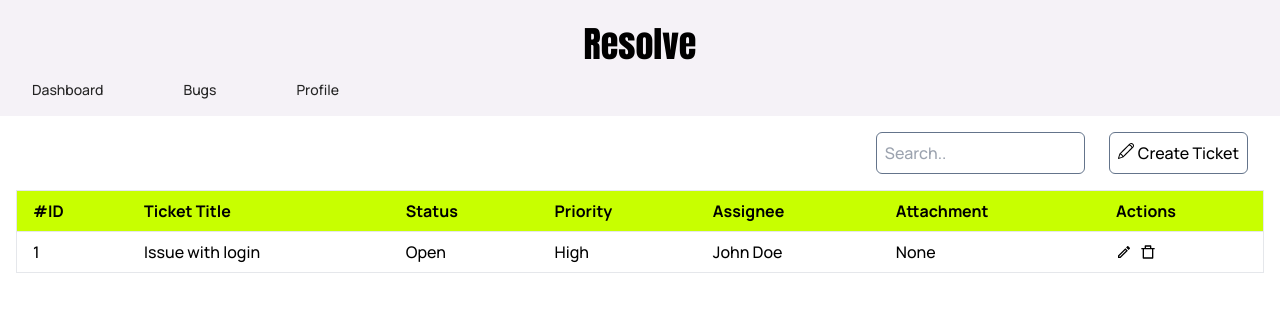
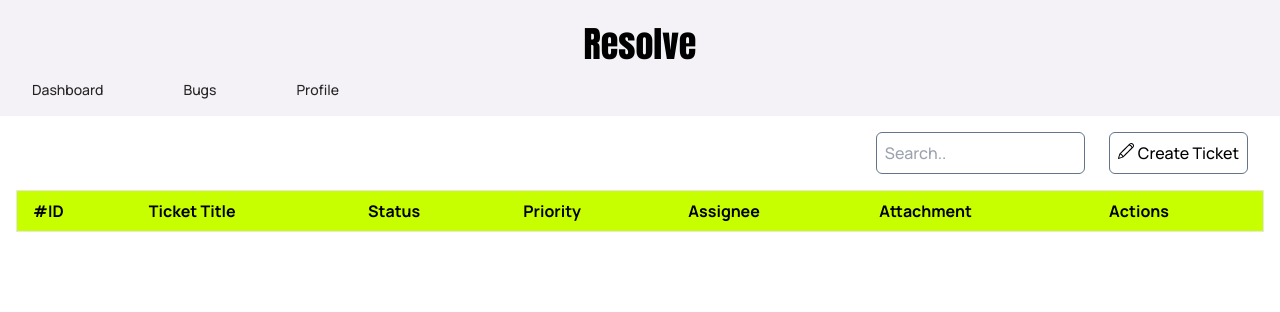
Before and after one commit to tugbayilmaz01/bug-pilot, a Next.js app: page /bugstable in a window 1280 px wide. Shown: the top 312 px of the page. Built offline with nearby package versions, Linux system fonts and the light colour scheme.

Commit message:
feat: added dynamic table data & delete functionality

```diff
--- a/src/pages/bugstable.tsx
+++ b/src/pages/bugstable.tsx
@@ -1,13 +1,17 @@
-import React, { useState } from "react";
+import React, { useEffect, useState } from "react";
 import { MdOutlineEdit } from "react-icons/md";
 import { RiDeleteBin7Line } from "react-icons/ri";
 import { SlPencil } from "react-icons/sl";
 import BugsHeader from "@/components/BugsHeader";
 import BugModal from "@/components/BugModal";
+import { useAppDispatch } from "@/app/hooks";
+import { Bug, deleteBug } from "@/app/bugsSlice";
 
 const BugsTable: React.FC = () => {
+	const dispatch = useAppDispatch();
 	const [searchInput, setSearchInput] = useState("");
 	const [isModalOpen, setIsModalOpen] = useState(false);
+	const [tableData, setTableData] = useState<Bug[]>([]);
 
 	const closeModal = () => {
 		setIsModalOpen(false);
@@ -15,6 +19,29 @@ const BugsTable: React.FC = () => {
 	const openModal = () => {
 		setIsModalOpen(true);
 	};
+
+	const handleDelete = (id: string) => {
+		dispatch(deleteBug(id));
+
+		const updatedBugs = tableData.filter((bug) => bug.id !== id);
+		setTableData(updatedBugs);
+		localStorage.setItem("bugs", JSON.stringify(updatedBugs));
+	};
+
+	useEffect(() => {
+		const storedBugs = localStorage.getItem("bugs");
+		if (storedBugs) {
+			try {
+				const parsedBugs: Bug[] = JSON.parse(storedBugs);
+				setTableData(parsedBugs);
+			} catch (error) {
+				console.error("Failed to parse bugs from localStorage:", error);
+				setTableData([]);
+			}
+		} else {
+			setTableData([]);
+		}
+	}, [dispatch]);
 
 	return (
 		<>
@@ -48,20 +75,26 @@ const BugsTable: React.FC = () => {
 						</tr>
 					</thead>
 					<tbody>
-						<tr className="border-b">
-							<td className="py-2 px-4">1</td>
-							<td className="py-2 px-4">Issue with login</td>
-							<td className="py-2 px-4">Open</td>
-							<td className="py-2 px-4">High</td>
-							<td className="py-2 px-4">John Doe</td>
-							<td className="py-2 px-4">None</td>
+						{tableData.map((bug) => (
+							<tr key={bug.id} className="border-b">
+								<td className="py-2 px-4">{bug.id}</td>
+								<td className="py-2 px-4">{bug.title}</td>
+								<td className="py-2 px-4">{bug.status}</td>
+								<td className="py-2 px-4">{bug.priority}</td>
+								<td className="py-2 px-4">{bug.assignee}</td>
+								<td className="py-2 px-4">{bug.attachment ? "Attached" : "None"}</td>
 								<td className="py-2 px-4">
 									<div className="flex flex-row gap-x-2">
+										<button>
 											<MdOutlineEdit />
+										</button>
+										<button onClick={() => handleDelete(bug.id)}>
 											<RiDeleteBin7Line />
+										</button>
 									</div>
 								</td>
 							</tr>
+						))}
 					</tbody>
 				</table>
 			</div>
```
Lines whose indentation alone changed are shown as unchanged.
